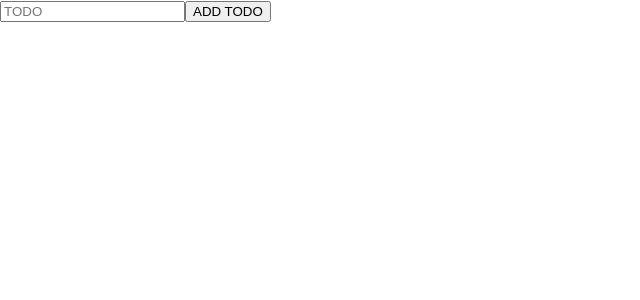
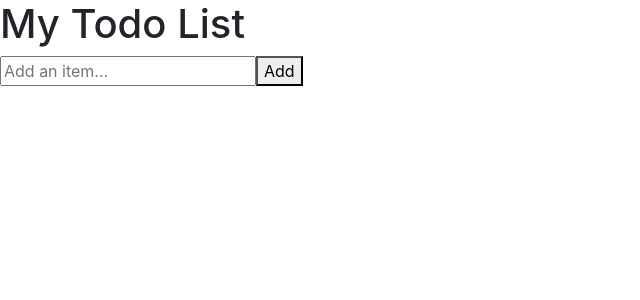
Before and after one commit to JAJAKIM22/Todo_app, a React (Create React App) app in the folder todo-app/: page /homepage in a window 1280 px wide. Shown: the top 300 px of the page, without its empty margins (0-640 px from the left). Built offline with nearby package versions, Linux system fonts and the light colour scheme.

Commit message:
APP FUNCTIONALITY

```diff
--- a/todo-app/public/index.html
+++ b/todo-app/public/index.html
@@ -25,6 +25,8 @@
       Learn how to configure a non-root public URL by running `npm run build`.
     -->
     <title>React App</title>
+    <link href="https://cdn.jsdelivr.net/npm/bootstrap@5.2.0/dist/css/bootstrap.min.css" rel="stylesheet" integrity="sha384-gH2yIJqKdNHPEq0n4Mqa/HGKIhSkIHeL5AyhkYV8i59U5AR6csBvApHHNl/vI1Bx" crossorigin="anonymous">
+  </head>
   </head>
   <body>
     <noscript>You need to enable JavaScript to run this app.</noscript>
--- a/todo-app/src/App.css
+++ /dev/null
@@ -1,38 +0,0 @@
-.App {
-  text-align: center;
-}
-
-.App-logo {
-  height: 40vmin;
-  pointer-events: none;
-}
-
-@media (prefers-reduced-motion: no-preference) {
-  .App-logo {
-    animation: App-logo-spin infinite 20s linear;
-  }
-}
-
-.App-header {
-  background-color: #282c34;
-  min-height: 100vh;
-  display: flex;
-  flex-direction: column;
-  align-items: center;
-  justify-content: center;
-  font-size: calc(10px + 2vmin);
-  color: white;
-}
-
-.App-link {
-  color: #61dafb;
-}
-
-@keyframes App-logo-spin {
-  from {
-    transform: rotate(0deg);
-  }
-  to {
-    transform: rotate(360deg);
-  }
-}
--- a/todo-app/src/Dashboard.js
+++ b/todo-app/src/Dashboard.js
@@ -3,8 +3,9 @@ import { Link } from "react-router-dom";
 
  export default function Dashboard(){
     return(
+        <div class="dropdown">
         <nav>
-        <ul>
+        <ul >
             <li>
                 <Link to="/homepage">HOMEPAGE</Link>
             </li>
@@ -13,6 +14,7 @@ import { Link } from "react-router-dom";
             </li>
         </ul>
         </nav>
+        </div>
     )
 
  }
--- a/todo-app/src/Homepage.js
+++ b/todo-app/src/Homepage.js
@@ -1,15 +1,105 @@
-import React from "react";
+import React, { useState } from "react";
 
 function Homepage(){
-    return(
-        <div>
-          <input type="text" placeholder="TODO" />
-          <button>
-          ADD TODO </button>
-        </div>
-    );
+    const [newItem, setNewItem] = useState("");
+  const [items, setItems] = useState([]);
 
+  const [showEdit, setShowEdit] = useState(-1);
+  const [updatedText, setUpdatedText] = useState("");
 
+  function addItem() {
+    // ! Check for empty item
+    if (!newItem) {
+      alert("Press enter an item.");
+      return;
+    }
+
+    const item = {
+      id: Math.floor(Math.random() * 1000),
+      value: newItem,
+    };
+
+    // Add new item to items array
+    setItems((oldList) => [...oldList, item]);
+
+    // Reset newItem back to original state
+    setNewItem("");
+  }
+
+  /* Deletes an item based on the `item.id` key */
+  function deleteItem(id) {
+    const newArray = items.filter((item) => item.id !== id);
+    setItems(newArray);
+  }
+
+  /* Edit an item text after creating it. */
+  function editItem(id, newText) {
+    // Get the current item
+    const currentItem = items.filter((item) => item.id === id);
+
+    // Create a new item with same id
+    const newItem = {
+      id: currentItem.id,
+      value: newText,
+    };
+
+    deleteItem(id);
+
+    // Replace item in the item list
+    setItems((oldList) => [...oldList, newItem]);
+    setUpdatedText("");
+    setShowEdit(-1);
+  }
+
+  return (
+    <div className="app">
+      {/* 1. Header  */}
+      <h1>My Todo List</h1>
+
+      {/* 2. Add new item (input) */}
+      <input
+        type="text"
+        placeholder="Add an item..."
+        value={newItem}
+        onChange={(e) => setNewItem(e.target.value)}
+      />
+
+      {/* Add (button) */}
+      <button onClick={() => addItem()}>Add</button>
+
+      {/* 3. List of todos (unordered list) */}
+      <ul>
+        {items.map((item) => {
+          return (
+            <div>
+              <li key={item.id} onClick={() => setShowEdit(item.id)}>
+                {item.value}
+                <button
+                  className="delete-button"
+                  onClick={() => deleteItem(item.id)}
+                >
+                  ❌
+                </button>
+              </li>
+
+              {showEdit === item.id ? (
+                <div>
+                  <input
+                    type="text"
+                    value={updatedText}
+                    onChange={(e) => setUpdatedText(e.target.value)}
+                  />
+                  <button onClick={() => editItem(item.id, updatedText)}>
+                    Update
+                  </button>
+                </div>
+              ) : null}
+            </div>
+          );
+        })}
+      </ul>
+    </div>
+  );
 }
 
 export default Homepage
```
